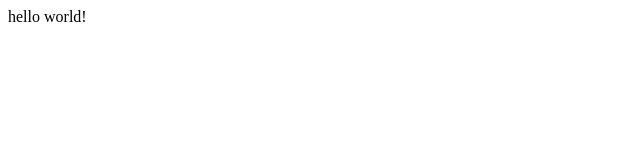
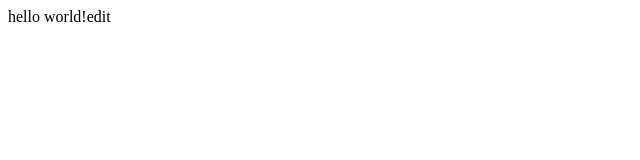
Before and after one commit to Ezekiel-Compuny/test7283, a plain HTML site: page index.html in a window 1280 px wide. Shown: the full height of the page, 0-640 px from the left. Drawn offline with Linux system fonts and the light colour scheme.

Commit message:
Update index.html

```diff
--- a/index.html
+++ b/index.html
@@ -1 +1 @@
-<p>hello world!</p>
+<p>hello world!edit</p>
```
